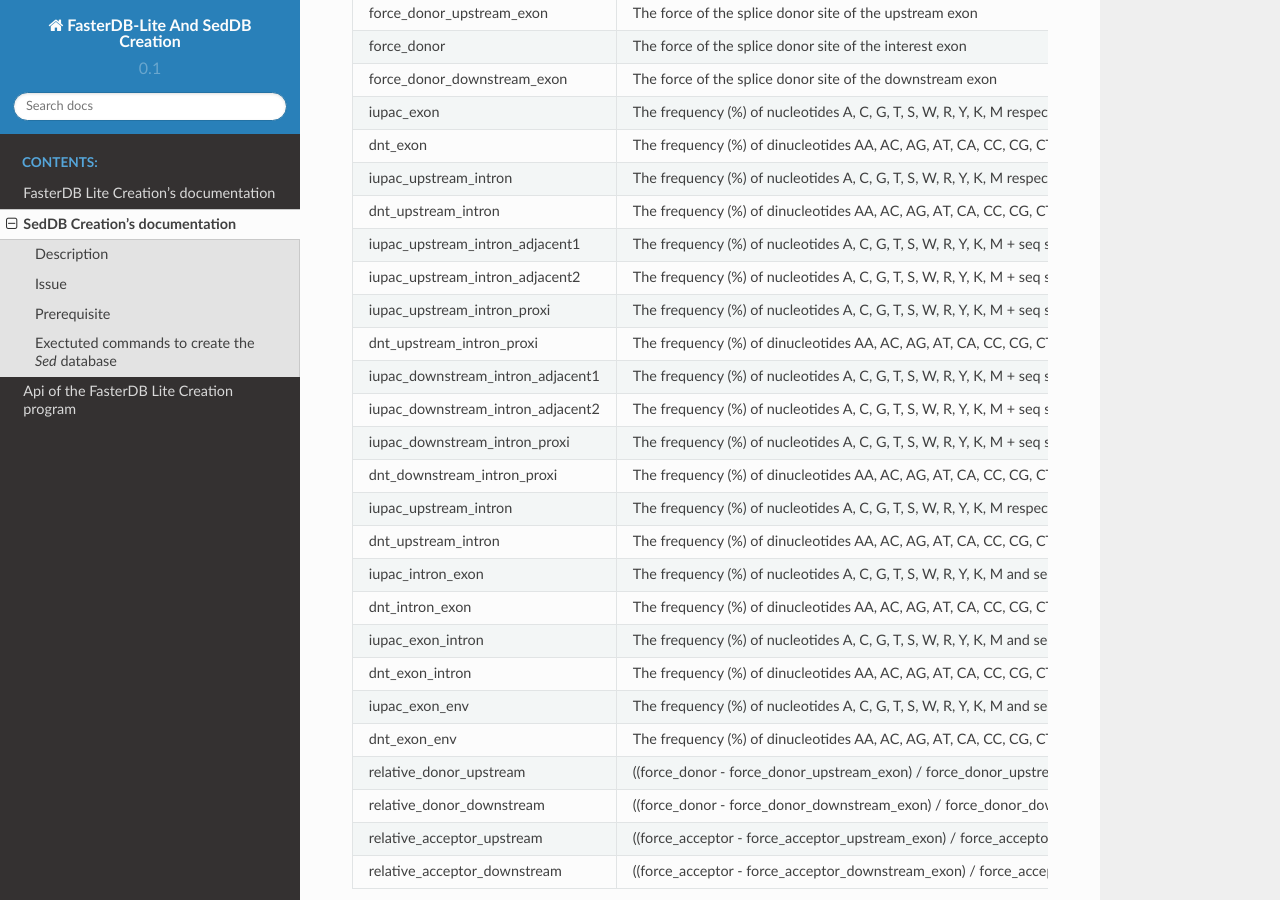
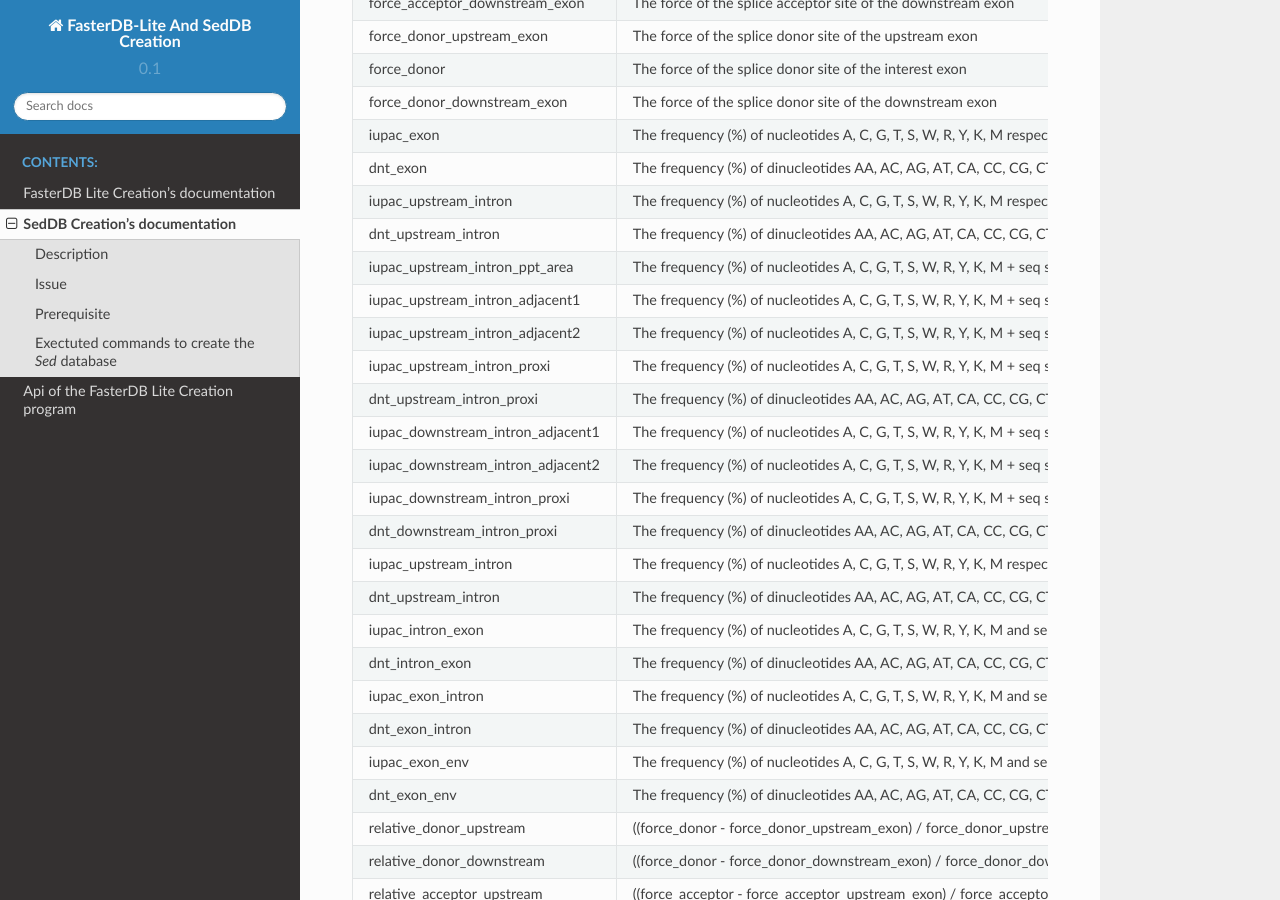
Before and after one commit to LBMC/Lemaire_et_al_2019, a Sphinx documentation site: the page built from Database_creator/doc/source/sed.rst, in a window 1280 px wide and 900 px high, scrolled down 1827 px. Built offline with Sphinx 7.4.7 and the Read the Docs theme 2.0.0, drawn with Linux system fonts in a browser that asks for light colours.

Commit message:
uptade the doc

```diff
--- a/Database_creator/doc/source/sed.rst
+++ b/Database_creator/doc/source/sed.rst
@@ -64,6 +64,8 @@ Here is described every field in the table sed:
 |  iupac_upstream_intron              | The frequency (%) of nucleotides A, C, G, T, S, W, R, Y, K, M respectively within the region [-100,-26] of the upstream intron                                       |
 +-------------------------------------+----------------------------------------------------------------------------------------------------------------------------------------------------------------------+
 | dnt_upstream_intron                 | The frequency (%) of dinucleotides AA, AC, AG, AT, CA, CC, CG, CT, GA, GC, GG, GT, TA, TC, TG, TT respectively within the region [-100,-26] of the upstream intron   |
++-------------------------------------+----------------------------------------------------------------------------------------------------------------------------------------------------------------------+
+|  iupac_upstream_intron_ppt_area     | The frequency (%) of nucleotides A, C, G, T, S, W, R, Y, K, M + seq size respectively within the region [-75,-25] of the upstream intron (0 first nucleotide of exon)|
 +-------------------------------------+----------------------------------------------------------------------------------------------------------------------------------------------------------------------+
 |  iupac_upstream_intron_adjacent1    | The frequency (%) of nucleotides A, C, G, T, S, W, R, Y, K, M + seq size respectively within the region [-25,-0] of the upstream intron (0 first nucleotide of exon) |
 +-------------------------------------+----------------------------------------------------------------------------------------------------------------------------------------------------------------------+
```
Also changed, not shown: Database_creator/doc/source/images/sed_schema.png.
